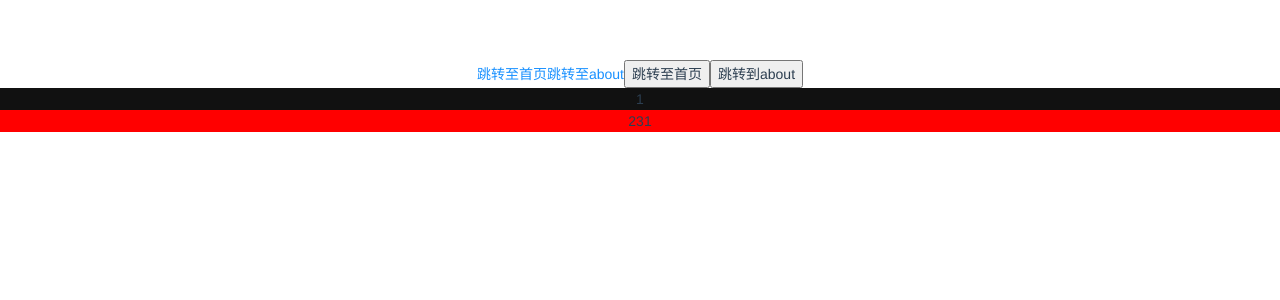
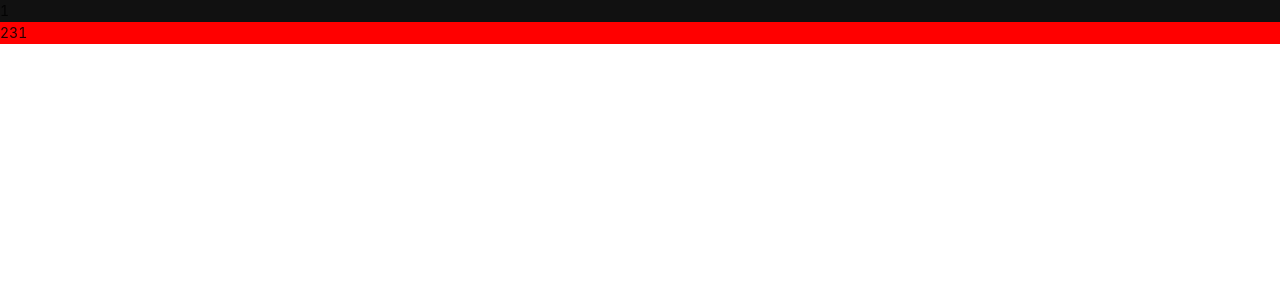
Before and after one commit to lyxlwz/Vue3hoppingMall, a Vue app: page /#/about in a window 1280 px wide. Shown: the top 300 px of the page. Built offline with nearby package versions, Linux system fonts and the light colour scheme.

Commit message:
配置axios获取数据

```diff
--- a/package.json
+++ b/package.json
@@ -3,12 +3,13 @@
   "private": true,
   "version": "0.0.0",
   "scripts": {
-    "serve": "vite",
+    "serve": "vite --open",
     "build": "vite build",
     "preview": "vite preview"
   },
   "dependencies": {
     "ant-design-vue": "^3.2.6",
+    "axios": "^0.27.2",
     "vue": "^3.2.25",
     "vue-router": "^4.0.16",
     "vuex": "^4.0.2"
--- a/src/App.vue
+++ b/src/App.vue
@@ -1,10 +1,4 @@
 <template>
-  <div>
-    <router-link to="/">跳转至首页</router-link>
-    <router-link to="/about">跳转至about</router-link>
-    <button @click="router.push('/')">跳转至首页</button>
-    <button @click="goAbout">跳转到about</button>
-  </div>
   <router-view></router-view>
 </template>
 
@@ -20,12 +14,4 @@ function goAbout() {
 </script>
 
 <style>
-#app {
-  font-family: Avenir, Helvetica, Arial, sans-serif;
-  -webkit-font-smoothing: antialiased;
-  -moz-osx-font-smoothing: grayscale;
-  text-align: center;
-  color: #2c3e50;
-  margin-top: 60px;
-}
 </style>
--- /dev/null
+++ b/src/api/index.js
@@ -0,0 +1,26 @@
+import axios from 'axios';
+
+const request = axios.create({
+  // 配置接口的请求路径
+  baseURL: 'http://api.cpengx.cn/metashop/api'
+})
+
+//响应拦截器
+request.interceptors.response.use(response => {
+  if (response.status === 200) {
+    return response.data
+  } else {
+    return response
+  }
+}, error => {
+  return Promise.reject(error)
+})
+
+
+export const getHomePage = (params) => {
+  return request({
+    method: 'GET',
+    url: '/homePage',
+    params,
+  })
+}
--- a/src/views/Home.vue
+++ b/src/views/Home.vue
@@ -7,6 +7,13 @@
 </template>
 
 <script setup>
+import * as api from '../api/index';
+
+import { onMounted } from 'vue';
+onMounted(async () => {
+  let result = await api.getHomePage();
+  console.log(result);
+})
 
 </script>
 <style lang='less' scoped>
```
Also changed, not shown: 1 other file (tests, documents, lock files or other folders).
